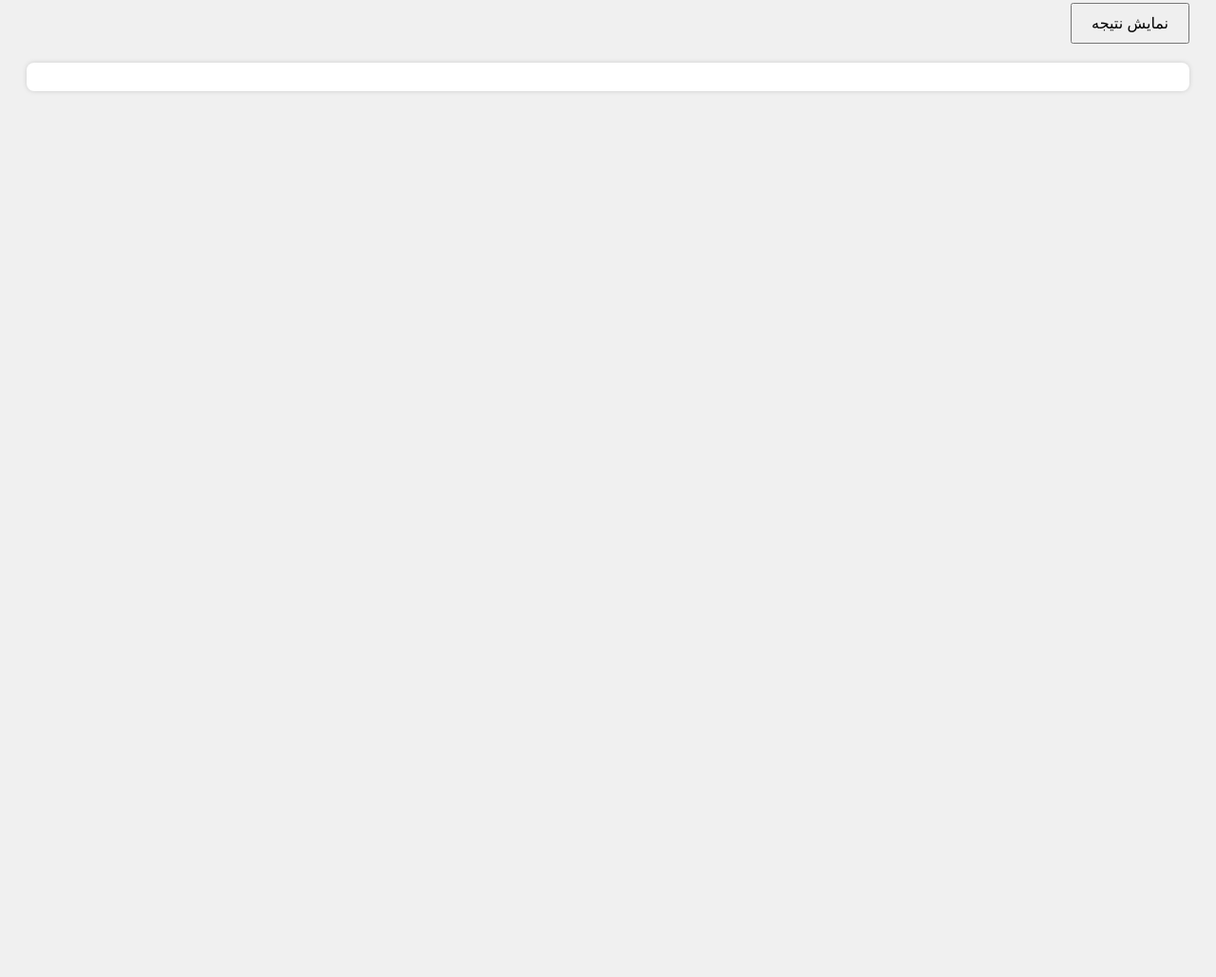
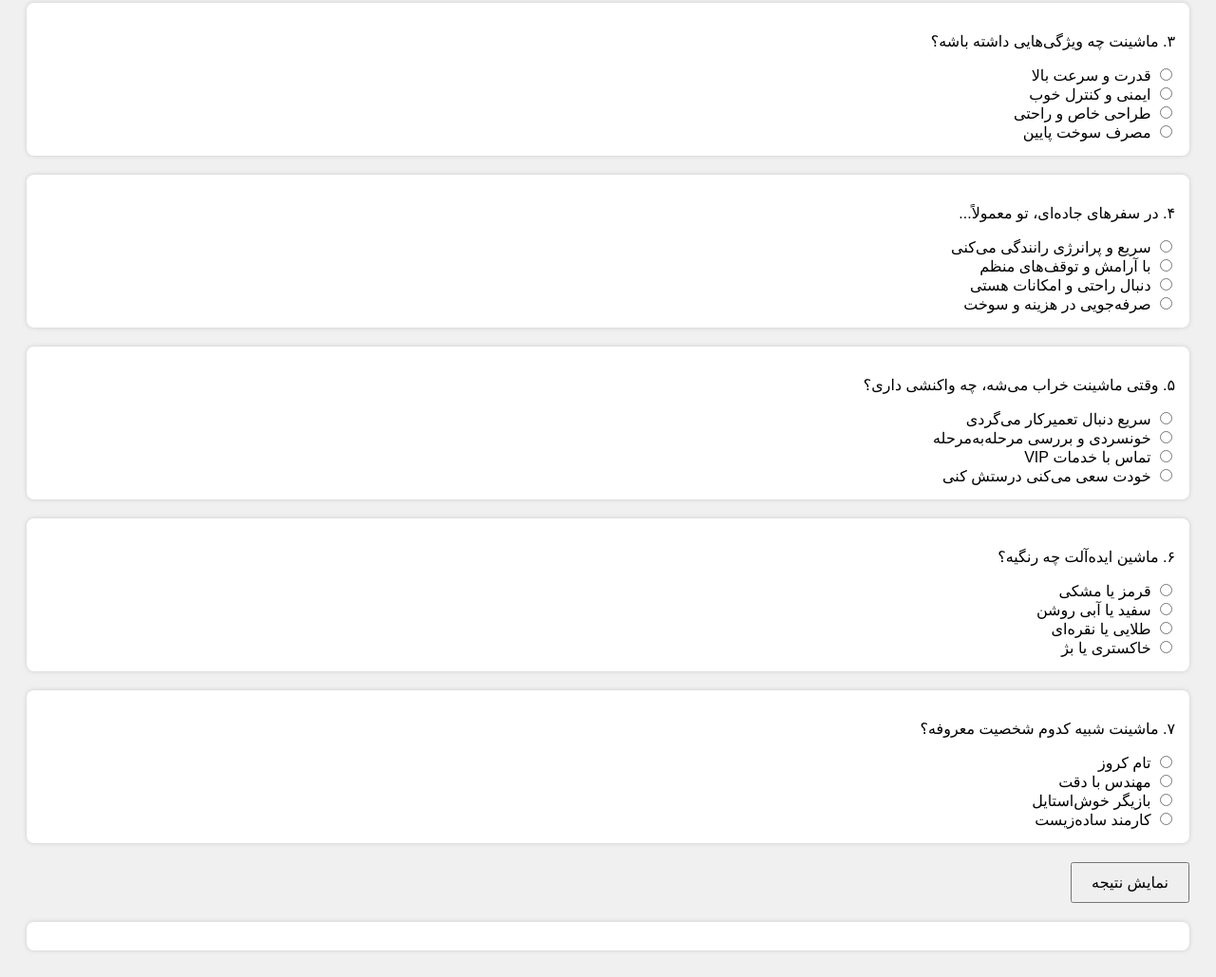
Before and after one commit to mohadesehetaat-debug/car--personality-test, a plain HTML site: page index.html in a window 1280 px wide. Shown: the part 455-1484 px from the top of the page at 95% size. Before the commit the page ends 800 px from the top, so only its background shows below. Drawn offline with Linux system fonts and the light colour scheme.

Commit message:
Add additional questions to driving personality quiz

```diff
--- a/index.html
+++ b/index.html
@@ -36,6 +36,7 @@
 
 <h2>تست شخصیت رانندگی</h2>
 
+<!-- سوال‌ها -->
 <div class="question">
   <p>۱. وقتی پشت فرمون می‌شینی، بیشتر دنبال چی هستی؟</p>
   <label><input type="radio" name="q1" value="هیجانی"> سرعت و هیجان</label><br>
@@ -52,7 +53,45 @@
   <label><input type="radio" name="q2" value="اقتصادی"> صرفه‌جو و کم‌مصرف</label>
 </div>
 
-<!-- ادامه سوال‌ها رو می‌تونی همین‌طور اضافه کنی -->
+<div class="question">
+  <p>۳. ماشینت چه ویژگی‌هایی داشته باشه؟</p>
+  <label><input type="radio" name="q3" value="هیجانی"> قدرت و سرعت بالا</label><br>
+  <label><input type="radio" name="q3" value="آرام"> ایمنی و کنترل خوب</label><br>
+  <label><input type="radio" name="q3" value="لوکس"> طراحی خاص و راحتی</label><br>
+  <label><input type="radio" name="q3" value="اقتصادی"> مصرف سوخت پایین</label>
+</div>
+
+<div class="question">
+  <p>۴. در سفرهای جاده‌ای، تو معمولاً...</p>
+  <label><input type="radio" name="q4" value="هیجانی"> سریع و پرانرژی رانندگی می‌کنی</label><br>
+  <label><input type="radio" name="q4" value="آرام"> با آرامش و توقف‌های منظم</label><br>
+  <label><input type="radio" name="q4" value="لوکس"> دنبال راحتی و امکانات هستی</label><br>
+  <label><input type="radio" name="q4" value="اقتصادی"> صرفه‌جویی در هزینه و سوخت</label>
+</div>
+
+<div class="question">
+  <p>۵. وقتی ماشینت خراب می‌شه، چه واکنشی داری؟</p>
+  <label><input type="radio" name="q5" value="هیجانی"> سریع دنبال تعمیرکار می‌گردی</label><br>
+  <label><input type="radio" name="q5" value="آرام"> خونسردی و بررسی مرحله‌به‌مرحله</label><br>
+  <label><input type="radio" name="q5" value="لوکس"> تماس با خدمات VIP</label><br>
+  <label><input type="radio" name="q5" value="اقتصادی"> خودت سعی می‌کنی درستش کنی</label>
+</div>
+
+<div class="question">
+  <p>۶. ماشین ایده‌آلت چه رنگیه؟</p>
+  <label><input type="radio" name="q6" value="هیجانی"> قرمز یا مشکی</label><br>
+  <label><input type="radio" name="q6" value="آرام"> سفید یا آبی روشن</label><br>
+  <label><input type="radio" name="q6" value="لوکس"> طلایی یا نقره‌ای</label><br>
+  <label><input type="radio" name="q6" value="اقتصادی"> خاکستری یا بژ</label>
+</div>
+
+<div class="question">
+  <p>۷. ماشینت شبیه کدوم شخصیت معروفه؟</p>
+  <label><input type="radio" name="q7" value="هیجانی"> تام کروز</label><br>
+  <label><input type="radio" name="q7" value="آرام"> مهندس با دقت</label><br>
+  <label><input type="radio" name="q7" value="لوکس"> بازیگر خوش‌استایل</label><br>
+  <label><input type="radio" name="q7" value="اقتصادی"> کارمند ساده‌زیست</label>
+</div>
 
 <button onclick="showResult()">نمایش نتیجه</button>
 
@@ -62,7 +101,7 @@
 function showResult() {
   let counts = { هیجانی: 0, آرام: 0, لوکس: 0, اقتصادی: 0 };
 
-  for (let i = 1; i <= 2; i++) {
+  for (let i = 1; i <= 7; i++) {
     let answer = document.querySelector(input[name="q${i}"]:checked);
     if (!answer) {
       document.getElementById("result").innerText = "لطفاً به همه سوال‌ها پاسخ بده.";
@@ -80,7 +119,10 @@ function showResult() {
     اقتصادی: "Toyota Yaris Hybrid یا Kia Picanto"
   };
 
-  document.getElementById("result").innerText = شخصیت رانندگی شما: ${personality}\nماشین مناسب شما: ${car[personality]};
+  document.getElementById("result").innerHTML = `
+    <strong>شخصیت رانندگی شما:</strong> ${personality}<br>
+    <strong>ماشین مناسب شما:</strong> ${car[personality]}
+  `;
 }
 </script>
 
```
